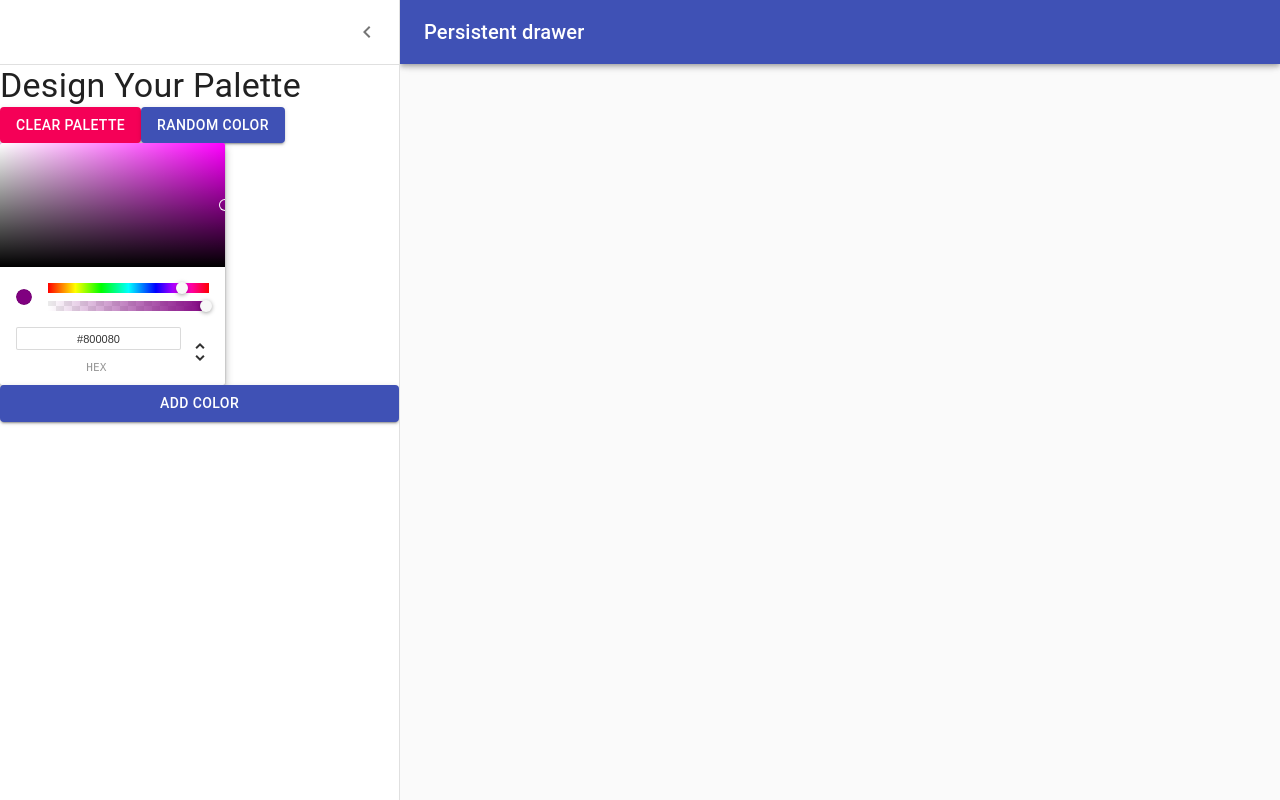
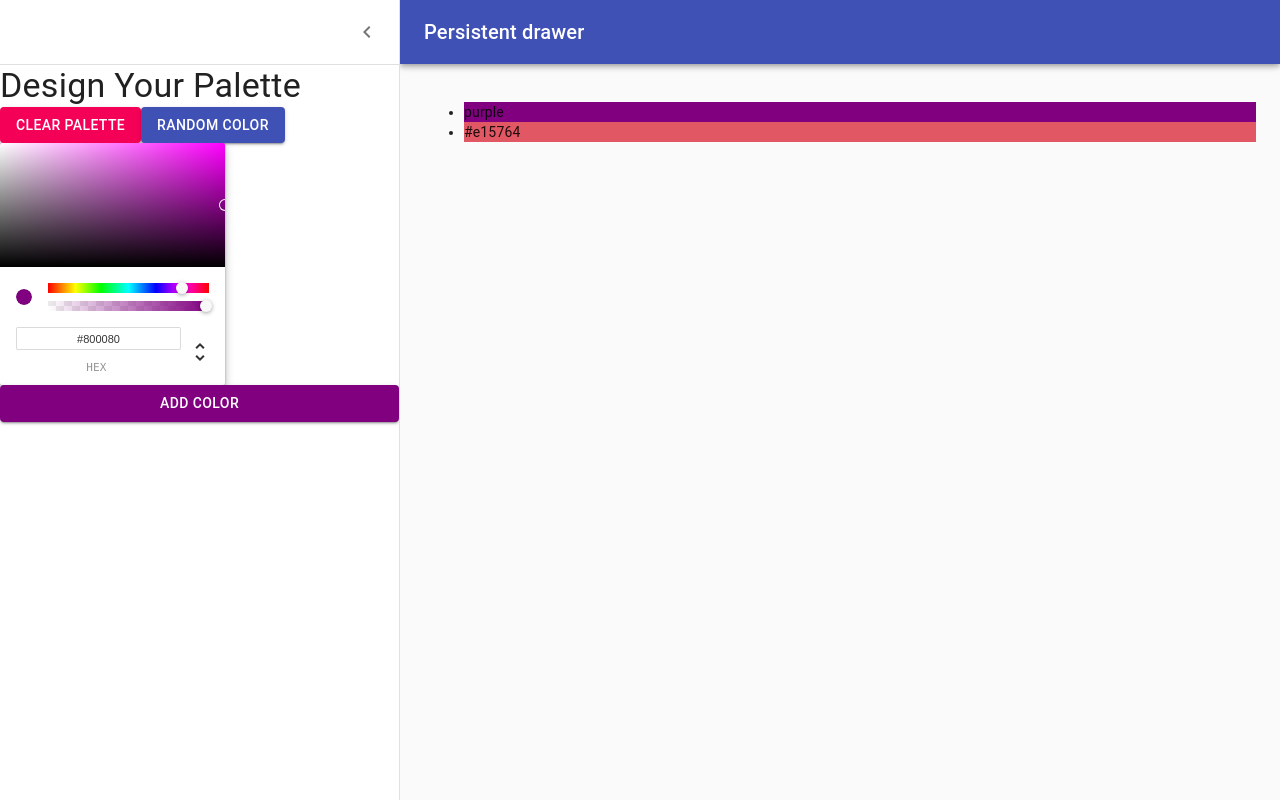
Before and after one commit to spencerhaugh/color-project, a React (Create React App) app: page /palette/new in a window 1280 px wide. Both pictures are taken after a click on the button "open drawer". Built offline with nearby package versions, Linux system fonts and the light colour scheme.

Commit message:
Connect button to Color Picker

```diff
--- a/src/NewPaletteForm.js
+++ b/src/NewPaletteForm.js
@@ -1,4 +1,4 @@
-import React from 'react';
+import React, { useState } from 'react';
 import clsx from 'clsx';
 import { makeStyles, useTheme } from '@material-ui/core/styles';
 import Button from '@material-ui/core/Button';
@@ -74,8 +74,10 @@
 
 export default function NewPaletteForm() {
     const classes = useStyles();
-    const theme = useTheme();
-    const [open, setOpen] = React.useState(false);
+    // const theme = useTheme();
+    const [open, setOpen] = useState(false);
+    const [currentColor, setCurrentColor] = useState('purple');
+    const [colors, setColors] = useState(["purple", "#e15764"])
 
     const handleDrawerOpen = () => {
         setOpen(true);
@@ -83,6 +85,12 @@
 
     const handleDrawerClose = () => {
         setOpen(false);
+    };
+    const updateCurrentColor = (newColor) => {
+        setCurrentColor(newColor.hex)
+    };
+    const addNewColor = () => {
+        setColors([...colors, currentColor])
     };
 
     return (
@@ -129,8 +137,15 @@
                     <Button variant="contained" color="secondary">Clear Palette</Button>
                     <Button variant="contained" color="primary">Random Color</Button>
                 </div>
-                <ChromePicker color='purple' onChangeComplete={newColor => console.log(newColor)} />
-                <Button variant='contained' color='primary'>Add Color</Button>
+                <ChromePicker color={currentColor} onChangeComplete={updateCurrentColor} />
+                <Button
+                    variant='contained'
+                    color='primary'
+                    style={{ backgroundColor: currentColor }}
+                    onClick={addNewColor}
+                >
+                    Add Color
+                </Button>
             </Drawer>
             <main
                 className={clsx(classes.content, {
@@ -138,6 +153,11 @@
                 })}
             >
                 <div className={classes.drawerHeader} />
+                <ul>
+                    {colors.map(color => (
+                        <li style={{ backgroundColor: color }}>{color}</li>
+                    ))}
+                </ul>
             </main>
         </div>
     );
```
